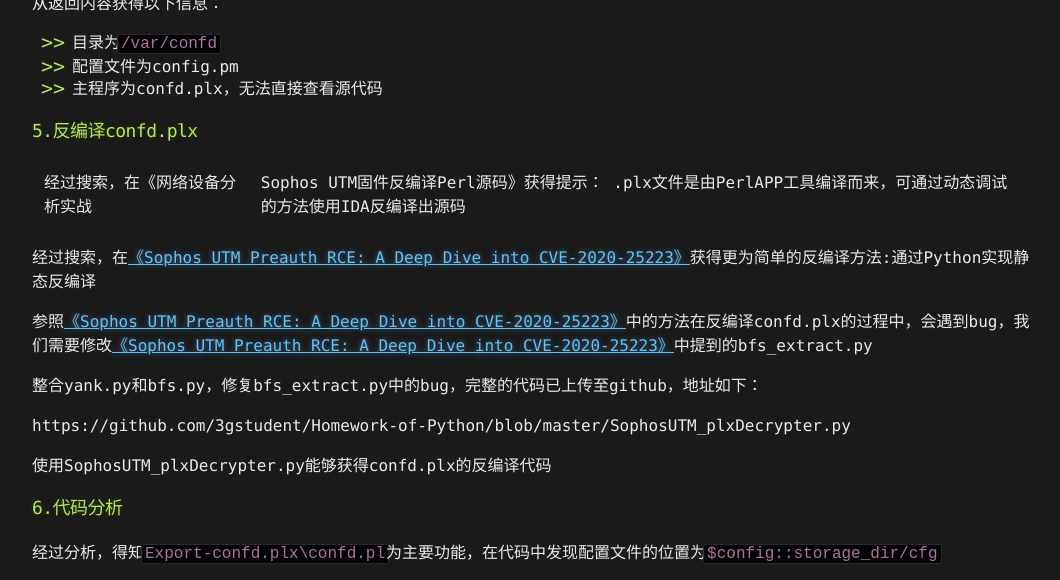
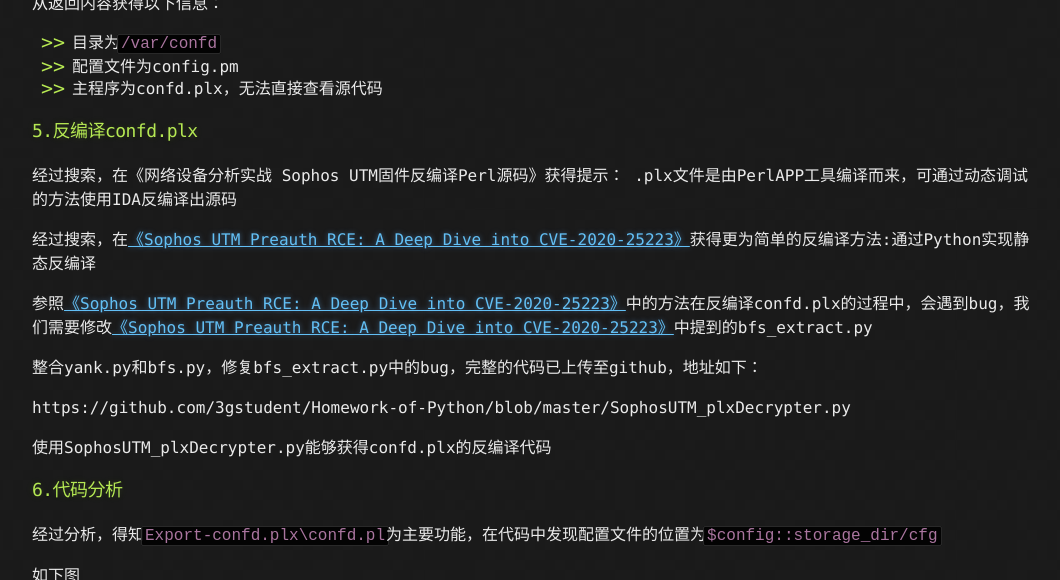
Before and after one commit to 3gstudent/3gstudent.github.io, a Jekyll site: the page built from _posts/2022-5-27-Sophos UTM利用分析——导出配置文件.md, in a window 1280 px wide and 900 px high, scrolled down 3953 px, cut to the strip 94-674 px from the top of the window. Shown: the whole strip, without its empty margins (108-1168 px from the left). Built offline with Jekyll 4.4.1, drawn with Linux system fonts in a browser that asks for light colours.

```diff
--- a/_posts/2022-5-27-Sophos UTM利用分析——导出配置文件.md
+++ b/_posts/2022-5-27-Sophos UTM利用分析——导出配置文件.md
@@ -129,7 +129,7 @@ ls
 
 ### 5.反编译confd.plx
 
-经过搜索，在《网络设备分析实战 | Sophos UTM固件反编译Perl源码》获得提示： .plx文件是由PerlAPP工具编译而来，可通过动态调试的方法使用IDA反编译出源码
+经过搜索，在《网络设备分析实战  Sophos UTM固件反编译Perl源码》获得提示： .plx文件是由PerlAPP工具编译而来，可通过动态调试的方法使用IDA反编译出源码
 
 经过搜索，在[《Sophos UTM Preauth RCE: A Deep Dive into CVE-2020-25223》](https://www.atredis.com/blog/2021/8/18/sophos-utm-cve-2020-25223)获得更为简单的反编译方法:通过Python实现静态反编译
 
```
